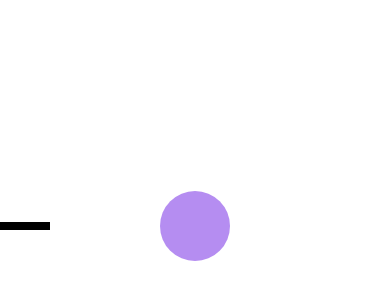
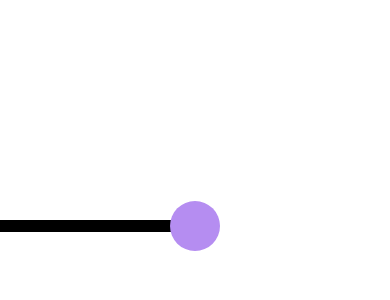
Before and after one commit to EthanMerrill/habit-tracker, a React Native app: screen / in a window 390 px wide. Shown: the part 196-496 px from the top of the page. Built offline with nearby package versions, Linux system fonts and the light colour scheme.

Commit message:
Working bent path

```diff
--- a/ReanimatedDemo.js
+++ b/ReanimatedDemo.js
@@ -1,5 +1,5 @@
 import 'react-native-gesture-handler';
-import React from 'react';
+import React, {useEffect} from 'react';
 import { StyleSheet, View, useWindowDimensions } from 'react-native';
 import Animated, {
     useAnimatedStyle,
@@ -8,7 +8,8 @@ import Animated, {
     withDecay,
     withTiming,
     createAnimatedPropAdapter,
-    useAnimatedProps
+    useAnimatedProps,
+    interpolate
 } from 'react-native-reanimated';
 import {
     Gesture,
@@ -21,12 +22,8 @@ export default function ReanimatedDemo() {
     const pressed = useSharedValue(false);
     const offset = useSharedValue(0);
     const xOffset = useSharedValue(0);
-    const width = useSharedValue(0);
-    const { height } = useWindowDimensions();
-
-    const onLayout = (event) => {
-        width.value = event.nativeEvent.layout.width;
-    };
+    //const width = useSharedValue(0);
+    const { height, width } = useWindowDimensions();
 
     const pan = Gesture.Pan()
         .onBegin(() => {
@@ -47,10 +44,6 @@ export default function ReanimatedDemo() {
             pressed.value = false;
         });
 
-    const animatedProps = useAnimatedProps(() => ({
-        d: `M0 ${height / 2} L50 ${offset.value+height/2}`
-    }));
-
     const AnimatedPath = Animated.createAnimatedComponent(Path);
 
     const animatedStyles = useAnimatedStyle(() => ({
@@ -63,10 +56,14 @@ export default function ReanimatedDemo() {
     }));
 
 
+    const animatedProps = useAnimatedProps(() => ({
+        d: `M0 ${height / 2} C30, ${(height) / 2}, 0, ${offset.value + height / 2}, ${xOffset.value + width / 2}, ${offset.value + height / 2} `
+        //d:`M50 ${height / 2} Q25 ${splineY} 0 ${pathY}`
+    }));
 
     return (<>
         <Svg style={{ position: 'absolute', top: 0, left: 0, right: 0, bottom: 0, height: height, width: width }}>
-            <AnimatedPath animatedProps={animatedProps} stroke="black" strokeWidth={8} />
+            <AnimatedPath animatedProps={animatedProps} stroke="black" strokeWidth={12} fill={"transparent"} />
         </Svg>
 
         <GestureHandlerRootView style={styles.container}>
@@ -90,8 +87,8 @@ const styles = StyleSheet.create({
         height: '100%',
     },
     circle: {
-        height: 70,
-        width: 70,
+        height: 50,
+        width: 50,
         backgroundColor: '#b58df1',
         borderRadius: 200,
         cursor: 'grab',
```
